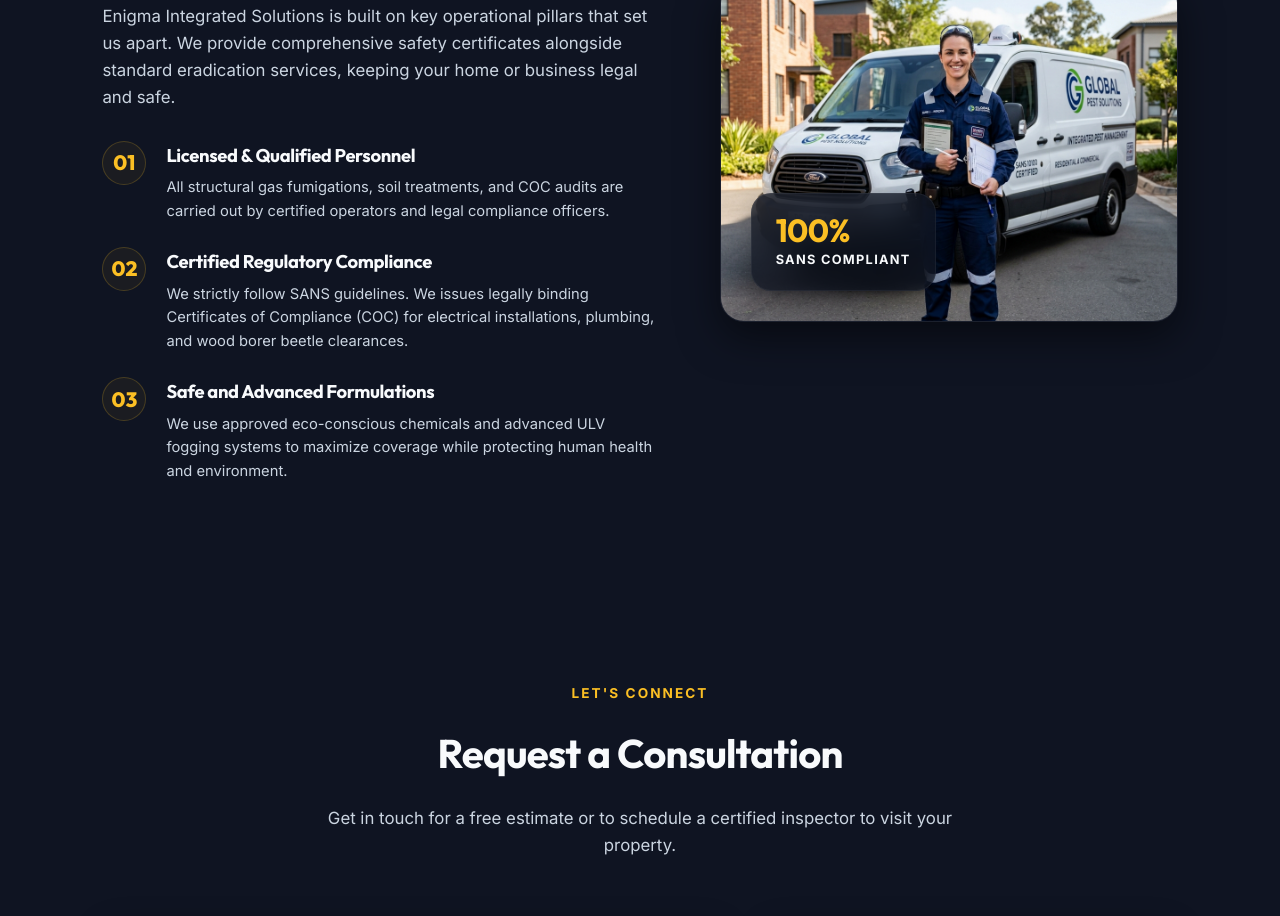
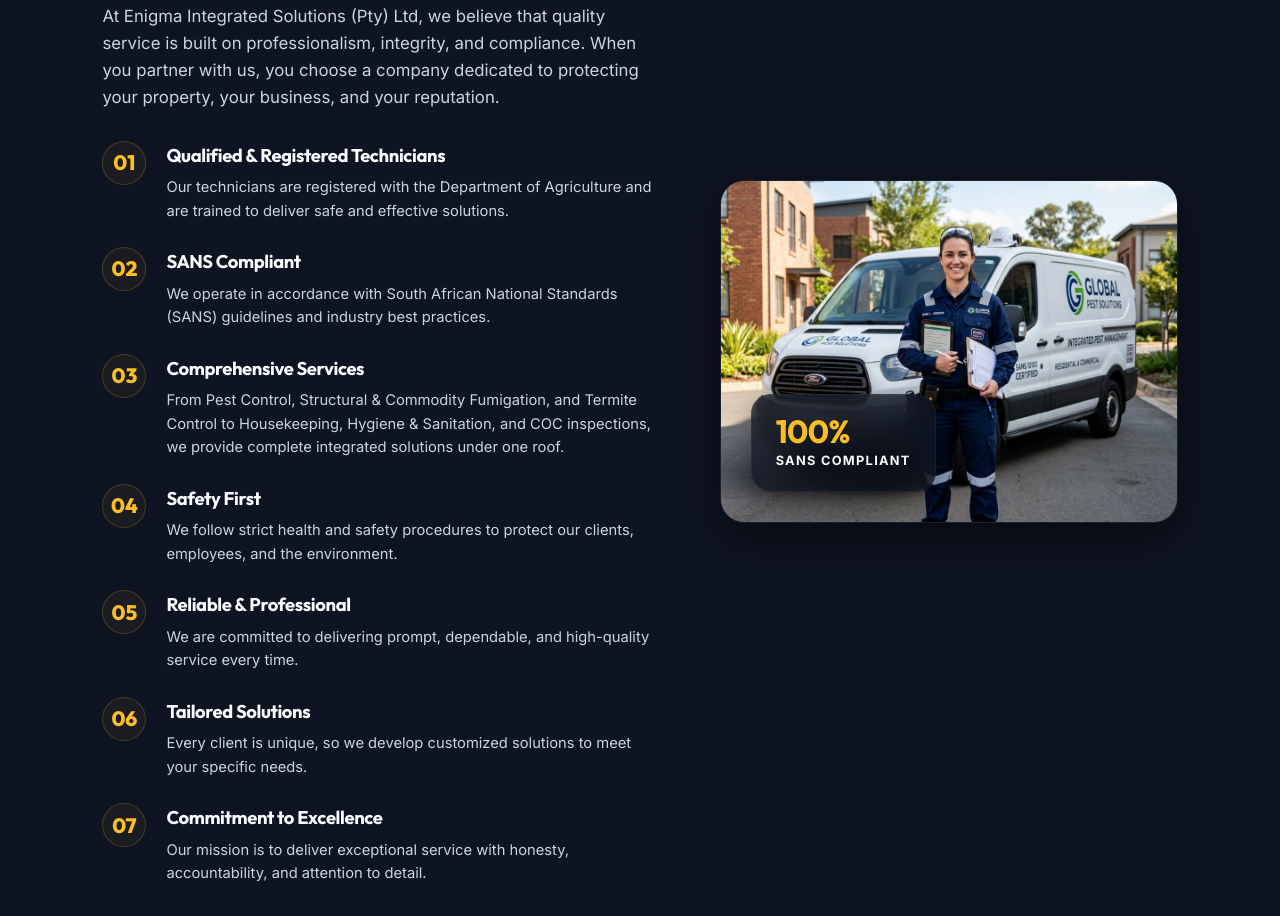
Before and after one commit to Voomay/enigma, a plain HTML site: page index.html in a window 1280 px wide. Shown: the part 5480-6396 px from the top of the page. Drawn offline with Linux system fonts and the light colour scheme.

Commit message:
content: update why choose us copy and footer registered operators text

```diff
--- a/index.html
+++ b/index.html
@@ -340,33 +340,65 @@
         <div class="why-us">
             <div class="why-us-content">
                 <span class="section-tag">Why Choose Us</span>
-                <h2 class="section-title">We Deliver Protection & Absolute Compliance</h2>
+                <h2 class="section-title">Why Choose Enigma Integrated Solutions?</h2>
                 <p class="section-desc">
-                    Enigma Integrated Solutions is built on key operational pillars that set us apart. We provide comprehensive safety certificates alongside standard eradication services, keeping your home or business legal and safe.
+                    At Enigma Integrated Solutions (Pty) Ltd, we believe that quality service is built on professionalism, integrity, and compliance. When you partner with us, you choose a company dedicated to protecting your property, your business, and your reputation.
                 </p>
 
                 <div class="why-us-list">
                     <div class="why-us-item">
                         <div class="why-us-num">01</div>
                         <div class="why-us-detail">
-                            <h4>Licensed & Qualified Personnel</h4>
-                            <p>All structural gas fumigations, soil treatments, and COC audits are carried out by certified operators and legal compliance officers.</p>
+                            <h4>Qualified & Registered Technicians</h4>
+                            <p>Our technicians are registered with the Department of Agriculture and are trained to deliver safe and effective solutions.</p>
                         </div>
                     </div>
 
                     <div class="why-us-item">
                         <div class="why-us-num">02</div>
                         <div class="why-us-detail">
-                            <h4>Certified Regulatory Compliance</h4>
-                            <p>We strictly follow SANS guidelines. We issues legally binding Certificates of Compliance (COC) for electrical installations, plumbing, and wood borer beetle clearances.</p>
+                            <h4>SANS Compliant</h4>
+                            <p>We operate in accordance with South African National Standards (SANS) guidelines and industry best practices.</p>
                         </div>
                     </div>
 
                     <div class="why-us-item">
                         <div class="why-us-num">03</div>
                         <div class="why-us-detail">
-                            <h4>Safe and Advanced Formulations</h4>
-                            <p>We use approved eco-conscious chemicals and advanced ULV fogging systems to maximize coverage while protecting human health and environment.</p>
+                            <h4>Comprehensive Services</h4>
+                            <p>From Pest Control, Structural & Commodity Fumigation, and Termite Control to Housekeeping, Hygiene & Sanitation, and COC inspections, we provide complete integrated solutions under one roof.</p>
+                        </div>
+                    </div>
+
+                    <div class="why-us-item">
+                        <div class="why-us-num">04</div>
+                        <div class="why-us-detail">
+                            <h4>Safety First</h4>
+                            <p>We follow strict health and safety procedures to protect our clients, employees, and the environment.</p>
+                        </div>
+                    </div>
+
+                    <div class="why-us-item">
+                        <div class="why-us-num">05</div>
+                        <div class="why-us-detail">
+                            <h4>Reliable & Professional</h4>
+                            <p>We are committed to delivering prompt, dependable, and high-quality service every time.</p>
+                        </div>
+                    </div>
+
+                    <div class="why-us-item">
+                        <div class="why-us-num">06</div>
+                        <div class="why-us-detail">
+                            <h4>Tailored Solutions</h4>
+                            <p>Every client is unique, so we develop customized solutions to meet your specific needs.</p>
+                        </div>
+                    </div>
+
+                    <div class="why-us-item">
+                        <div class="why-us-num">07</div>
+                        <div class="why-us-detail">
+                            <h4>Commitment to Excellence</h4>
+                            <p>Our mission is to deliver exceptional service with honesty, accountability, and attention to detail.</p>
                         </div>
                     </div>
                 </div>
@@ -540,7 +572,7 @@
                         <li>Structural Gas Fumigation</li>
                         <li>Electrical Compliance Certs</li>
                         <li>Plumbing Regulations</li>
-                        <li>SADPCA Registered Operators</li>
+                        <li>Registered Operators</li>
                     </ul>
                     <div class="footer-badges" style="display: flex; gap: 15px; margin-top: 15px;">
                         <img src="badge2.jpeg" alt="DAFF Registered" style="height: 36px; width: auto; object-fit: contain; filter: grayscale(1) brightness(1.2); transition: var(--transition-smooth); cursor: pointer;" onmouseover="this.style.filter='none'" onmouseout="this.style.filter='grayscale(1) brightness(1.2)'" title="DAFF Registered Operators Check">
```
Also changed, not shown: contact.html (+1 -1 lines), services.html (+1 -1 lines).
